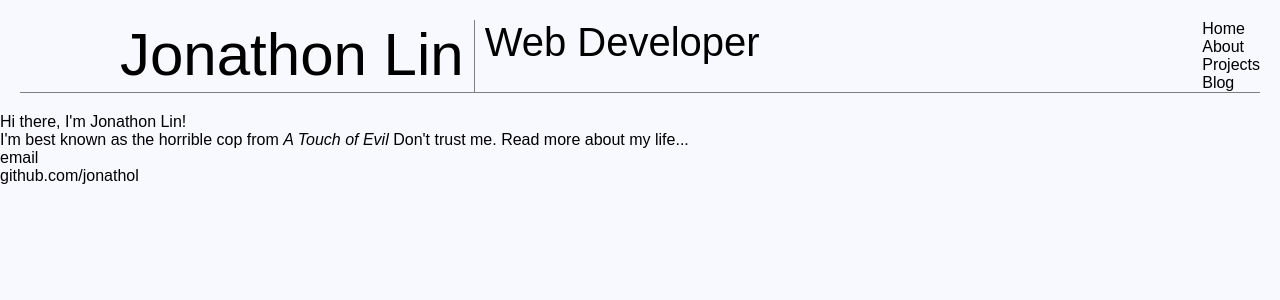
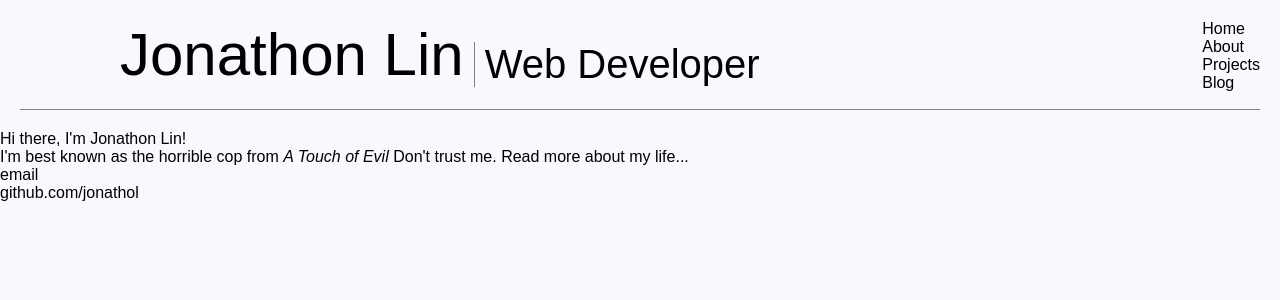
Before and after one commit to jonathol/jonathol.github.io, a Jekyll site: the page built from index.html, in a window 1280 px wide. Shown: the top 300 px of the page. Built offline with Jekyll 4.4.1, drawn with Linux system fonts in a browser that asks for light colours; some web fonts are replaced.

Commit message:
header css

```diff
--- a/css/main.css
+++ b/css/main.css
@@ -58,12 +58,14 @@ header {
 
 .header-title-container {
   display: flex;
+  align-items: center;
 }
 
 header h1 {
   font-size: 60px;
   margin-left: 100px;
   margin-right: 10px;
+  margin-bottom: 20px;
 }
 
 header h2 {
```
